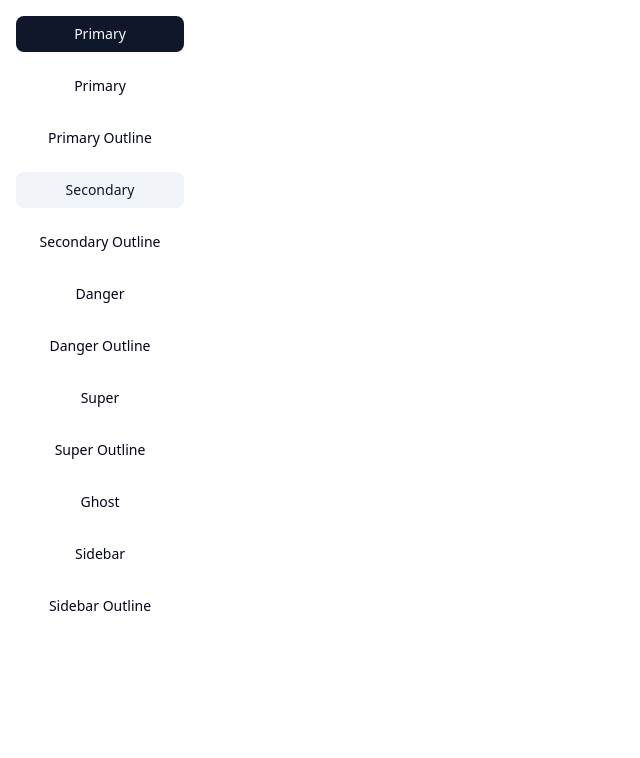
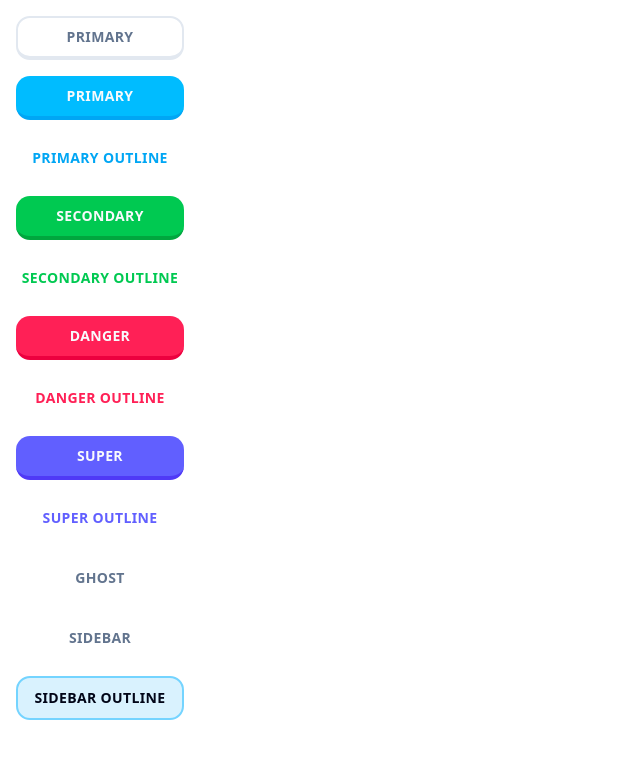
Before and after one commit to HarsikaKumari/duolingo-clone, a Next.js app: page /buttons in a window 1280 px wide. Shown: the top 758 px of the page, without its empty margins (0-640 px from the left). Built offline with nearby package versions, Linux system fonts and the light colour scheme.

Commit message:
feat: add multiple variants and sizes in button component.

```diff
--- /dev/null
+++ b/components/ui/button.tsx
@@ -0,0 +1,69 @@
+import * as React from "react";
+import { Slot } from "@radix-ui/react-slot";
+import { cva, type VariantProps } from "class-variance-authority";
+
+import { cn } from "@/lib/utils";
+
+const buttonVariants = cva(
+  "inline-flex items-center justify-center gap-2 whitespace-nowrap rounded-xl text-sm font-bold transition-all disabled:pointer-events-none disabled:opacity-50 [&_svg]:pointer-events-none [&_svg:not([class*='size-'])]:size-4 shrink-0 [&_svg]:shrink-0 outline-none focus-visible:border-ring focus-visible:ring-ring/50 focus-visible:ring-[3px] aria-invalid:ring-destructive/20 dark:aria-invalid:ring-destructive/40 aria-invalid:border-destructive uppercase tracking-wide",
+  {
+    variants: {
+      variant: {
+        default:
+          "bg-white text-black border-slate-200 border-2 border-b-4 active:border-b-2 hover:bg-slate-100 text-slate-500",
+        primary:
+          "bg-sky-400 text-primary-foreground hover:bg-sky-400/90 border-sky-500 border-b-4 active:border-b-0",
+        primaryOutline: "bg-white text-sky-500 hover:bg-slate-100",
+        secondary:
+          "bg-green-500 text-primary-foreground hover:bg-green-500/90 border-green-600 border-b-4 active:border-b-0",
+        secondaryOutline: "bg-white text-green-500 hover:bg-slate-100",
+        danger:
+          "bg-rose-500 text-primary-foreground hover:bg-rose-500/90 border-rose-600 border-b-4 active:border-b-0",
+        dangerOutline: "bg-white text-rose-500 hover:bg-slate-100",
+        super:
+          "bg-indigo-500 text-primary-foreground hover:bg-indigo-500/90 border-indigo-600 border-b-4 active:border-b-0",
+        superOutline: "bg-white text-indigo-500 hover:bg-slate-100",
+        ghost:
+          "bg-transparent text-slate-500 border-transparent border-0 hover:bg-slate-100",
+        sidebar:
+          "bg-transparent text-slate-500 border-2 border-transparent hover:bg-slate-100 transition-none",
+        sidebarOutline:
+          "bg-sky-500/15 text-sly-500 border-sky-300 border-2 hover:bg-sky-500/20 transition-none",
+      },
+      size: {
+        default: "h-11 px-4 py-2 has-[>svg]:px-3",
+        sm: "h-8 gap-1.5 px-3 has-[>svg]:px-2.5",
+        lg: "h-12 px-6 has-[>svg]:px-4",
+        icon: "size-9",
+        rounded: "rounded-full",
+      },
+    },
+    defaultVariants: {
+      variant: "default",
+      size: "default",
+    },
+  }
+);
+
+function Button({
+  className,
+  variant,
+  size,
+  asChild = false,
+  ...props
+}: React.ComponentProps<"button"> &
+  VariantProps<typeof buttonVariants> & {
+    asChild?: boolean;
+  }) {
+  const Comp = asChild ? Slot : "button";
+
+  return (
+    <Comp
+      data-slot="button"
+      className={cn(buttonVariants({ variant, size, className }))}
+      {...props}
+    />
+  );
+}
+
+export { Button, buttonVariants };
```
